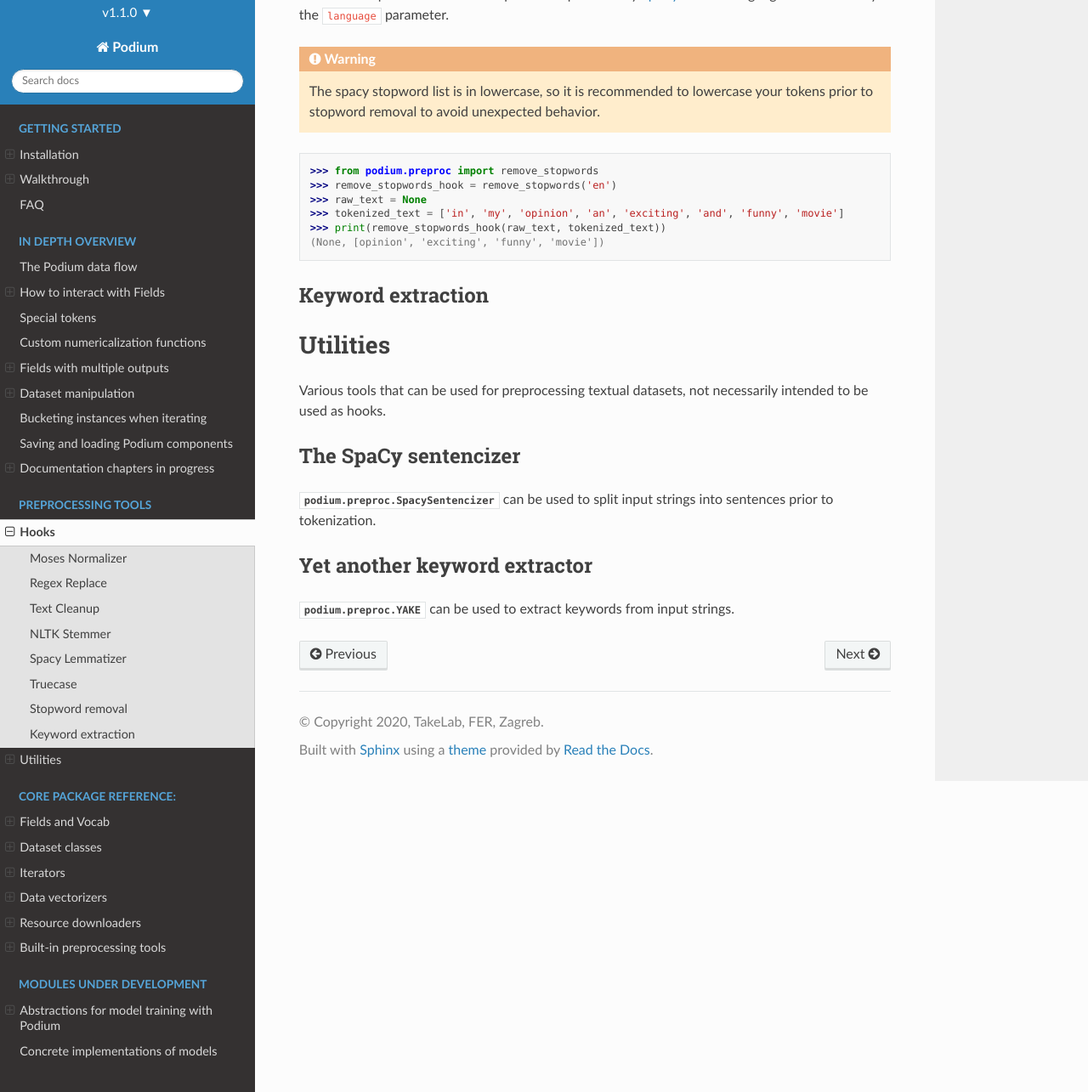
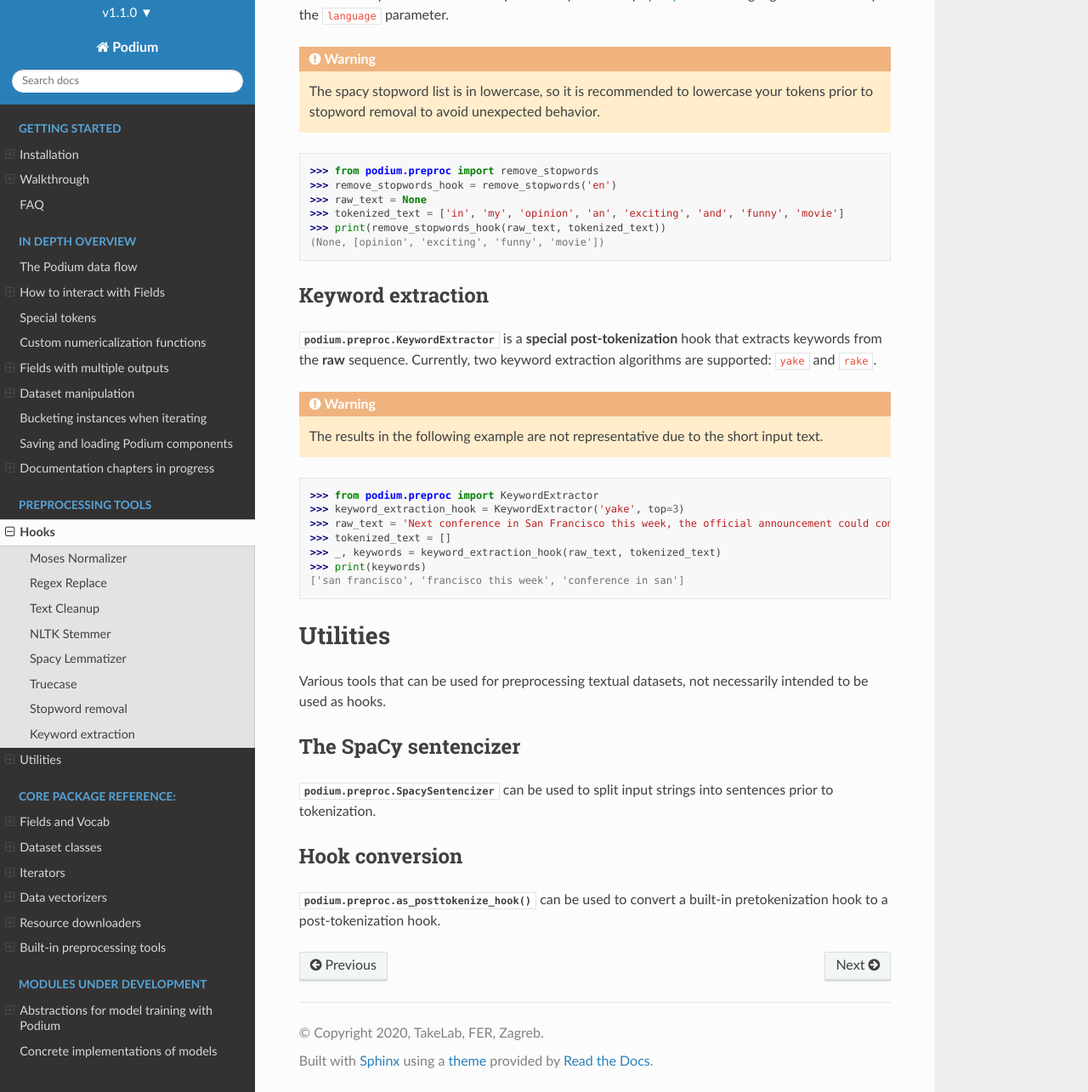
Before and after one commit to TakeLab/podium, a Sphinx documentation site: the page built from docs/source/preprocessing.rst, in a window 1280 px wide and 1400 px high, scrolled down 3005 px, cut to the strip 115-1400 px from the top of the window. Shown: the whole strip at 85% size. Built offline with Sphinx 7.4.7 and the Read the Docs theme 2.0.0, drawn with Linux system fonts in a browser that asks for light colours.

Commit message:
Add missing preproc components to docs

```diff
--- a/docs/source/advanced.rst
+++ b/docs/source/advanced.rst
@@ -491,7 +491,7 @@ As an example, we will again turn to the SST dataset and some of our previously
   >>> print(sst_train[222])
   Example({'text': (None, ['A', 'slick', ',', 'engrossing', 'melodrama', '.']), 'label': (None, 'positive')})
 
-Each ``Dataset`` instance in the SST dataset splits contains ``Field``s and a ``Vocab``. When we pickle a dataset, we also store those objects. We will now demonstrate how to store (and load) a pickled dataset.
+Each ``Dataset`` instance in the SST dataset splits contains ``Field``\s and a ``Vocab``. When we pickle a dataset, we also store those objects. We will now demonstrate how to store (and load) a pickled dataset.
 
 .. doctest:: saveload
   :options: +NORMALIZE_WHITESPACE
--- a/docs/source/preprocessing.rst
+++ b/docs/source/preprocessing.rst
@@ -149,6 +149,22 @@ Stopword removal
 Keyword extraction
 ------------------
 
+:class:`podium.preproc.KeywordExtractor` is a **special post-tokenization** hook that extracts keywords from the **raw** sequence. Currently, two keyword extraction algorithms are supported: ``yake`` and ``rake``.
+
+.. warning::
+   The results in the following example are not representative due to the short input text.
+
+.. code-block:: python
+
+   >>> from podium.preproc import KeywordExtractor
+   >>> keyword_extraction_hook = KeywordExtractor('yake', top=3)
+   >>> raw_text = 'Next conference in San Francisco this week, the official announcement could come as early as tomorrow.'
+   >>> tokenized_text = []
+   >>> _, keywords = keyword_extraction_hook(raw_text, tokenized_text)
+   >>> print(keywords)
+   ['san francisco', 'francisco this week', 'conference in san']
+
+
 Utilities
 =========
 
@@ -159,8 +175,7 @@ The SpaCy sentencizer
 
 :class:`podium.preproc.SpacySentencizer` can be used to split input strings into sentences prior to tokenization.
 
+Hook conversion
+---------------
 
-Yet another keyword extractor
------------------------------
-
-:class:`podium.preproc.YAKE` can be used to extract keywords from input strings.
+:func:`podium.preproc.as_posttokenize_hook` can be used to convert a built-in pretokenization hook to a post-tokenization hook.
--- a/docs/source/scripts/convert_doc_to_notebooks.py
+++ b/docs/source/scripts/convert_doc_to_notebooks.py
@@ -157,7 +157,7 @@ _re_math = re.compile(r":math:`([^`]+)`")
 # Re pattern to catch things between single backquotes.
 _re_single_backquotes = re.compile(r"(^|[^`])`([^`]+)`([^`]|$)")
 # Re pattern to catch things between double backquotes.
-_re_double_backquotes = re.compile(r"``([^`]+)``")
+_re_double_backquotes = re.compile(r"``([^`]+)``\\?")
 # Re pattern to catch things inside ` ` in :func/class/meth:`thing`.
 _re_func_class = re.compile(r":(?:func|class|meth):`([^`]+)`")
 
@@ -555,4 +555,4 @@ def convert_all_tutorials(path_to_docs=None, path_to_dest=None):
 
 if __name__ == "__main__":
     convert_all_tutorials()
-    _notebook_run('../notebooks/advanced.ipynb')
+    # _notebook_run('../notebooks/advanced.ipynb')
```
Also changed, not shown: docs/source/preproc.rst (+4 -13 lines), docs/source/notebooks/advanced.ipynb, docs/source/notebooks/preprocessing.ipynb, docs/source/notebooks/walkthrough.ipynb.
